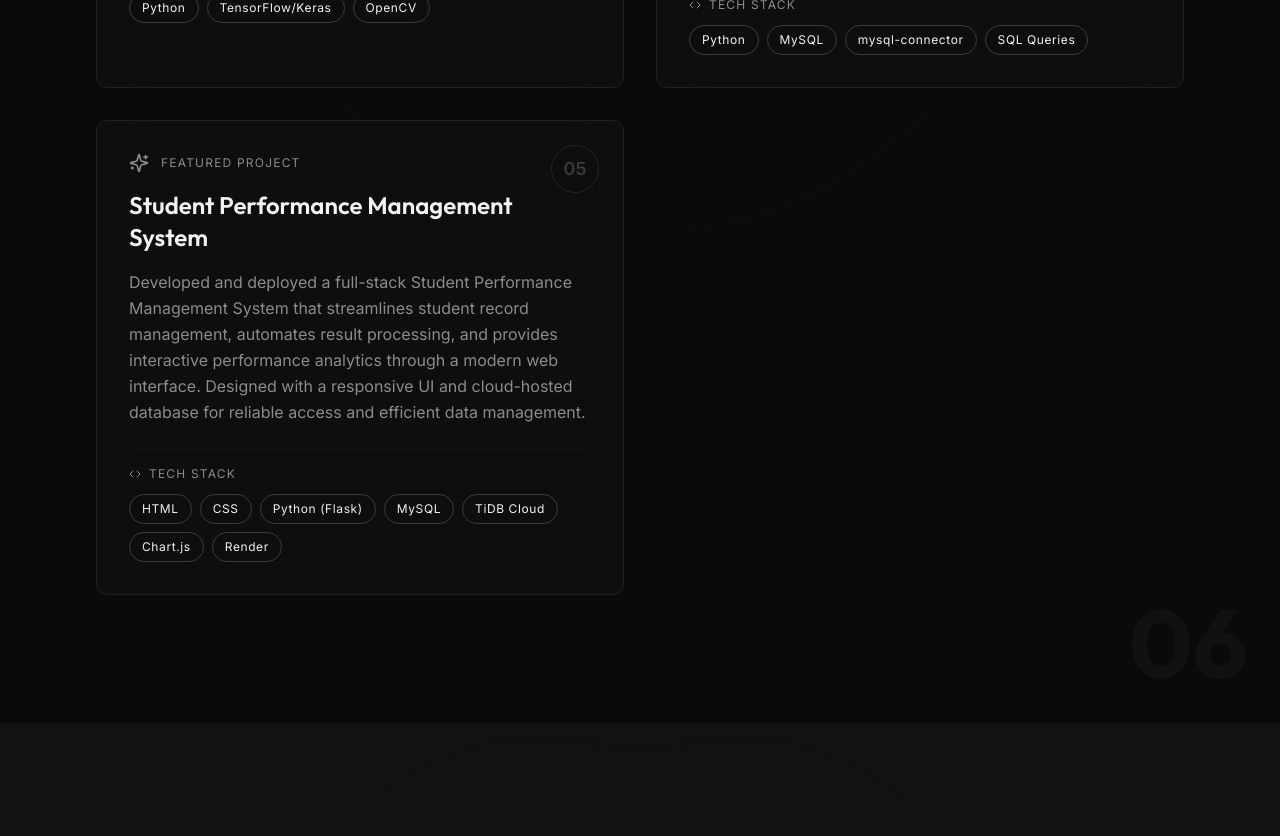
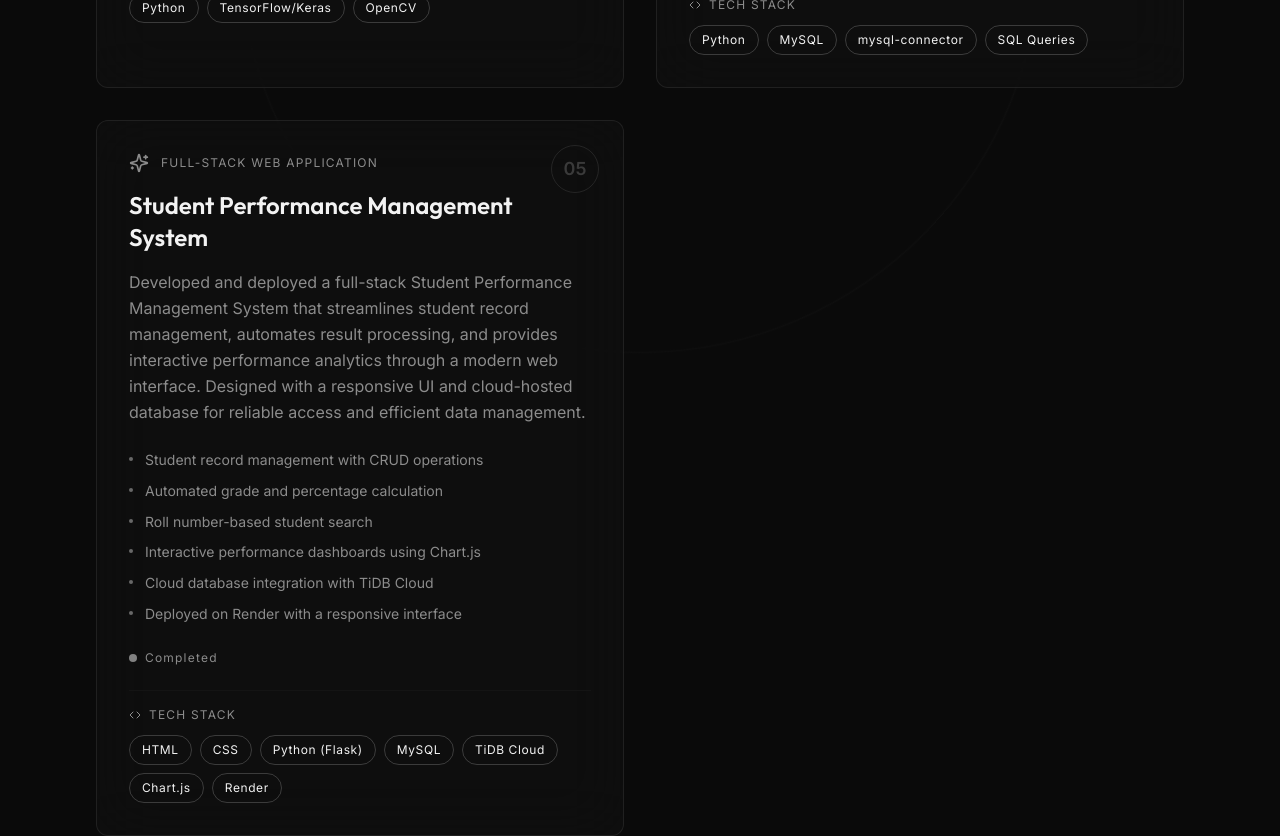
Before and after one commit to Chaitu2205/chaitanya-portfolio-dev, a React (Vite) app: page / in a window 1280 px wide. Shown: the part 5680-6516 px from the top of the page. Built offline with nearby package versions, Linux system fonts and the light colour scheme; the HTML template or start-up script is replaced by a standard one.

Commit message:
Changes
Co-authored-by: Chaitu2205 <202484486+Chaitu2205@users.noreply.github.com>

```diff
--- a/src/pages/Index.tsx
+++ b/src/pages/Index.tsx
@@ -653,16 +653,36 @@ const Index = () => {
 
                   <div className="flex items-center gap-3 mb-4">
                     <Sparkles className="w-5 h-5 text-muted-foreground" />
-                    <span className="text-xs tracking-widest text-muted-foreground uppercase">Featured Project</span>
+                    <span className="text-xs tracking-widest text-muted-foreground uppercase">
+                      {project.category || "Featured Project"}
+                    </span>
                   </div>
 
                   <h3 className="text-xl md:text-2xl font-semibold mb-4 pr-16">{project.title}</h3>
                   <p className="text-muted-foreground mb-6 leading-relaxed">{project.description}</p>
 
+                  {project.features && project.features.length > 0 && (
+                    <div className="mb-6 space-y-2">
+                      {project.features.map((feature, fIdx) => (
+                        <div key={fIdx} className="flex items-start gap-3">
+                          <span className="w-1 h-1 rounded-full bg-foreground/40 mt-2 flex-shrink-0" />
+                          <p className="text-sm text-muted-foreground leading-relaxed">{feature}</p>
+                        </div>
+                      ))}
+                    </div>
+                  )}
+
                   {project.note && (
                     <div className="flex items-start gap-3 p-4 bg-foreground/5 rounded-lg mb-6 border border-foreground/5">
                       <ExternalLink className="w-4 h-4 mt-0.5 text-muted-foreground flex-shrink-0" />
                       <p className="text-sm text-muted-foreground">{project.note}</p>
+                    </div>
+                  )}
+
+                  {project.status && (
+                    <div className="mb-6 flex items-center gap-2">
+                      <span className="w-2 h-2 rounded-full bg-foreground animate-pulse" />
+                      <span className="text-xs tracking-widest text-muted-foreground">{project.status}</span>
                     </div>
                   )}
 
```
